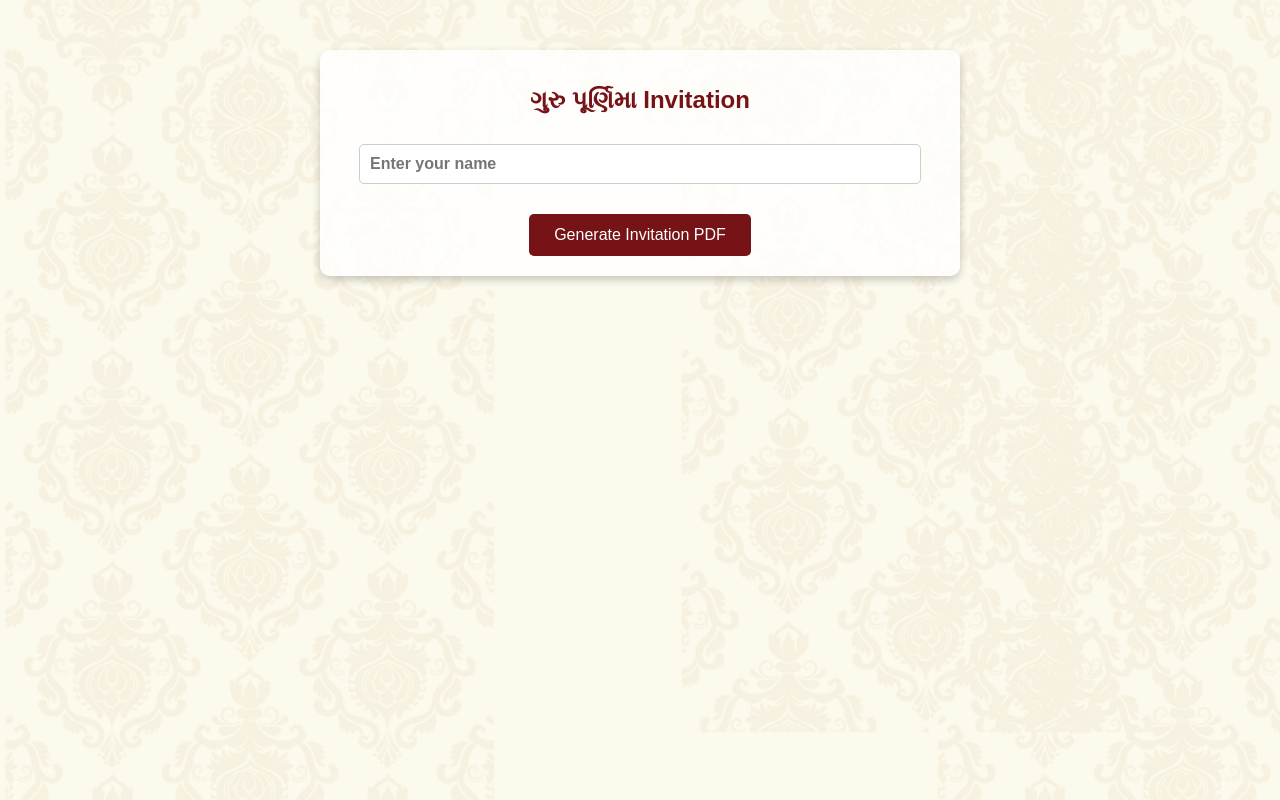
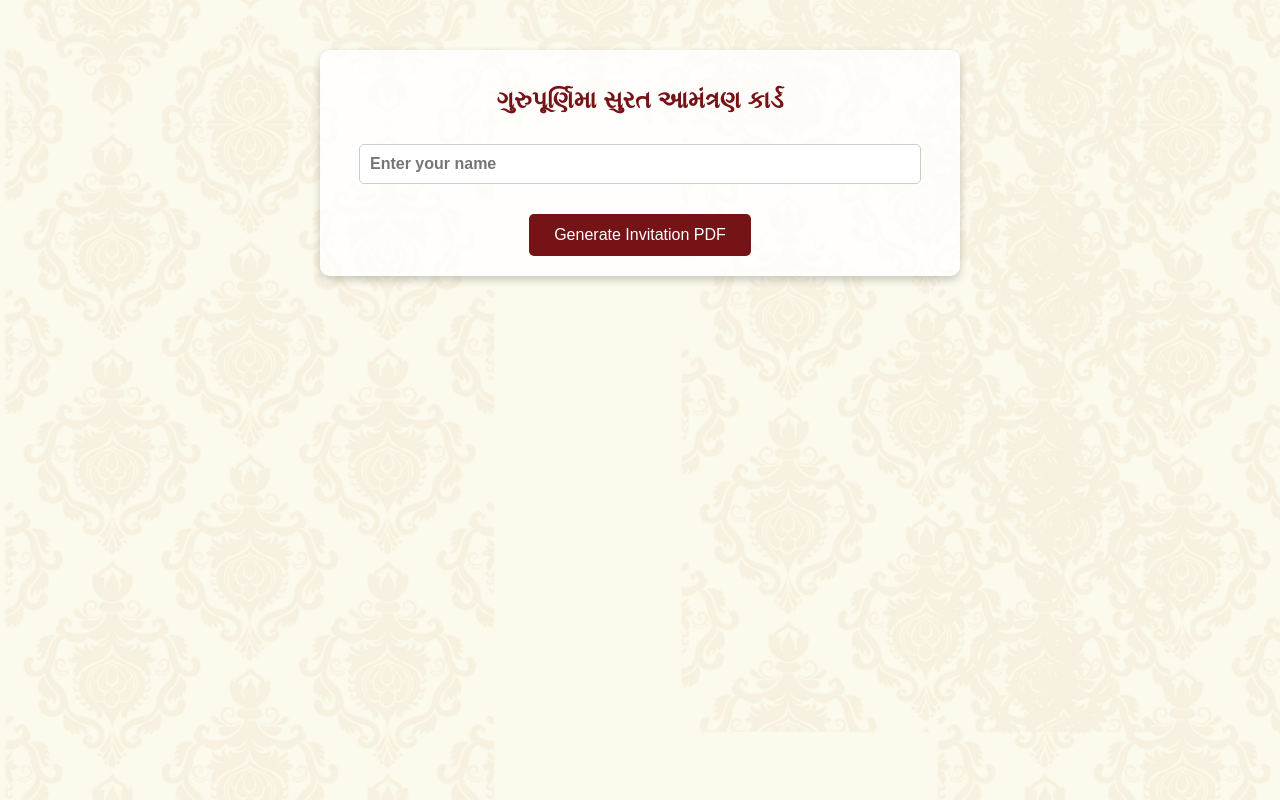
Before and after one commit to jiteshprajapati24/annkuat_invitation, a React (Create React App) app: page / in a window 1280 px wide. Built offline with nearby package versions, Linux system fonts and the light colour scheme.

Commit message:
ગુરુ પૂર્ણિમા Invitation to ગુરુપૂર્ણિમા સુરત આમંત્રણ કાર્ડ

```diff
--- a/public/index.html
+++ b/public/index.html
@@ -7,7 +7,7 @@
     <meta name="theme-color" content="#000000" />
     <meta
       name="description"
-      content="ગુરુ પૂર્ણિમા Invitation"
+      content="ગુરુપૂર્ણિમા સુરત આમંત્રણ કાર્ડ"
     />
     <link rel="apple-touch-icon" href="%PUBLIC_URL%/logo192.png" />
     <!--
@@ -24,7 +24,7 @@
       work correctly both with client-side routing and a non-root public URL.
       Learn how to configure a non-root public URL by running `npm run build`.
     -->
-    <title>ગુરુ પૂર્ણિમા Invitation</title>
+    <title>ગુરુપૂર્ણિમા સુરત આમંત્રણ કાર્ડ</title>
   </head>
   <body>
     <noscript>You need to enable JavaScript to run this app.</noscript>
--- a/src/App.js
+++ b/src/App.js
@@ -119,7 +119,7 @@ function App() {
 
   return (
     <div className="App">
-      <h1>ગુરુ પૂર્ણિમા Invitation </h1>
+      <h1>ગુરુપૂર્ણિમા સુરત આમંત્રણ કાર્ડ </h1>
       <input
         type="text"
         value={name}
```
Also changed, not shown: 1 other file (tests, documents, lock files or other folders).
